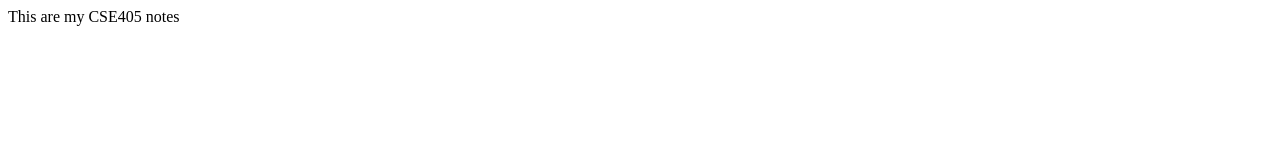
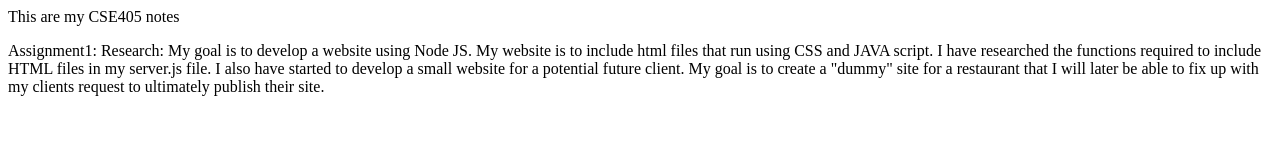
Before and after one commit to davido322/CSE405Notes, a plain HTML site: page index.html in a window 1280 px wide. Drawn offline with Linux system fonts and the light colour scheme.

Commit message:
Update index.html

```diff
--- a/index.html
+++ b/index.html
@@ -4,5 +4,7 @@
 	</head>
 	<body>
 	<p> This are my CSE405 notes</p>
+		<p> Assignment1: <bl> Research: My goal is to develop a website using Node JS. My website is to include html files that run using CSS and JAVA script. I have researched the functions required to include HTML files in my server.js file. I also have started to develop a small website for a potential future client. My goal is to create a "dummy" site for a restaurant that I will later be able to fix up with my clients request to ultimately publish their site. </bl></p>
+
 	</body>
 </html>
```
